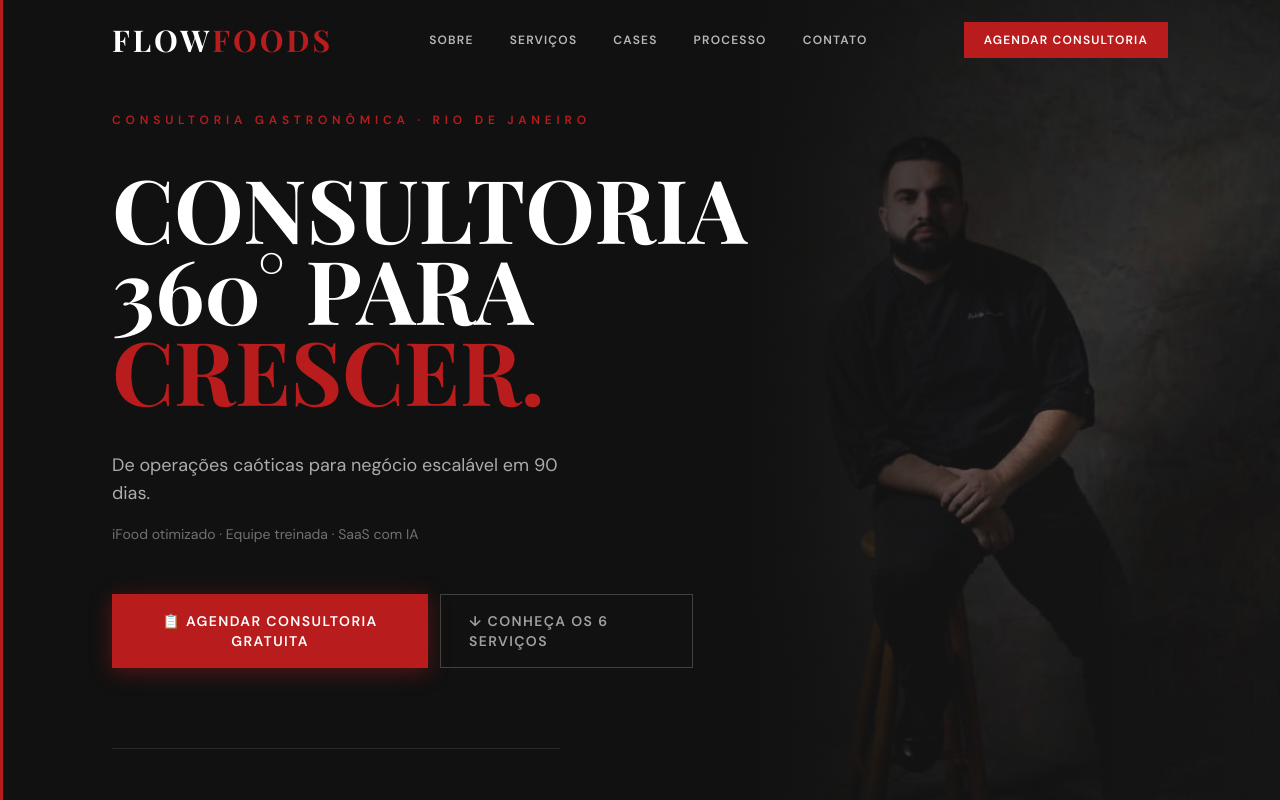
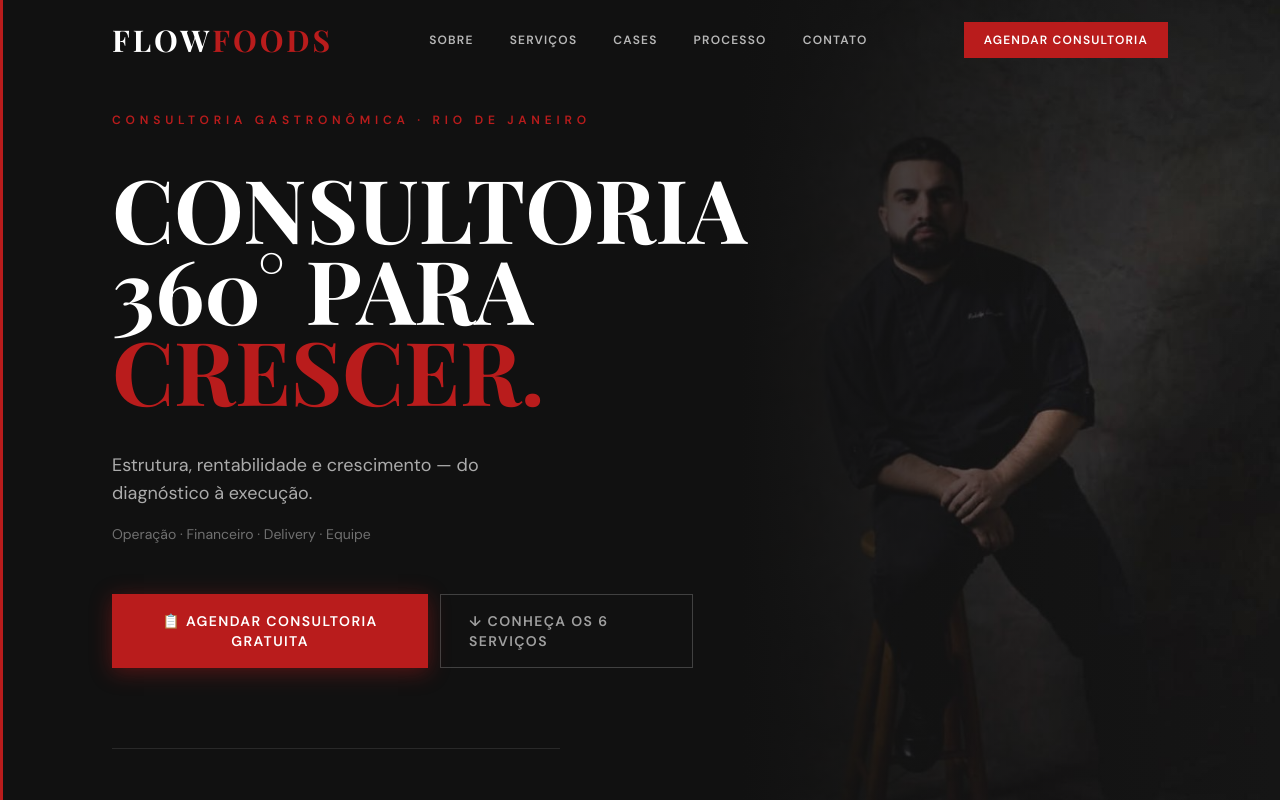
Before and after one commit to Flowfoods/flowfoods, a Next.js app: page / in a window 1280 px wide. Shown: the top 800 px of the page. Built offline with nearby package versions, Linux system fonts and the light colour scheme.

Commit message:
copy: hero subheadlines sem promessas específicas

```diff
--- a/src/components/Hero.tsx
+++ b/src/components/Hero.tsx
@@ -53,10 +53,10 @@ export default function Hero() {
 
           {/* Subheadline */}
           <p className="font-sans text-white/65 text-sm md:text-lg max-w-md leading-relaxed mb-3 md:mb-4">
-            De operações caóticas para negócio escalável em 90 dias.
+            Estrutura, rentabilidade e crescimento — do diagnóstico à execução.
           </p>
           <p className="font-sans text-white/40 text-sm max-w-md leading-relaxed mb-8 md:mb-12">
-            iFood otimizado · Equipe treinada · SaaS com IA
+            Operação · Financeiro · Delivery · Equipe
           </p>
 
           {/* CTAs */}
```
